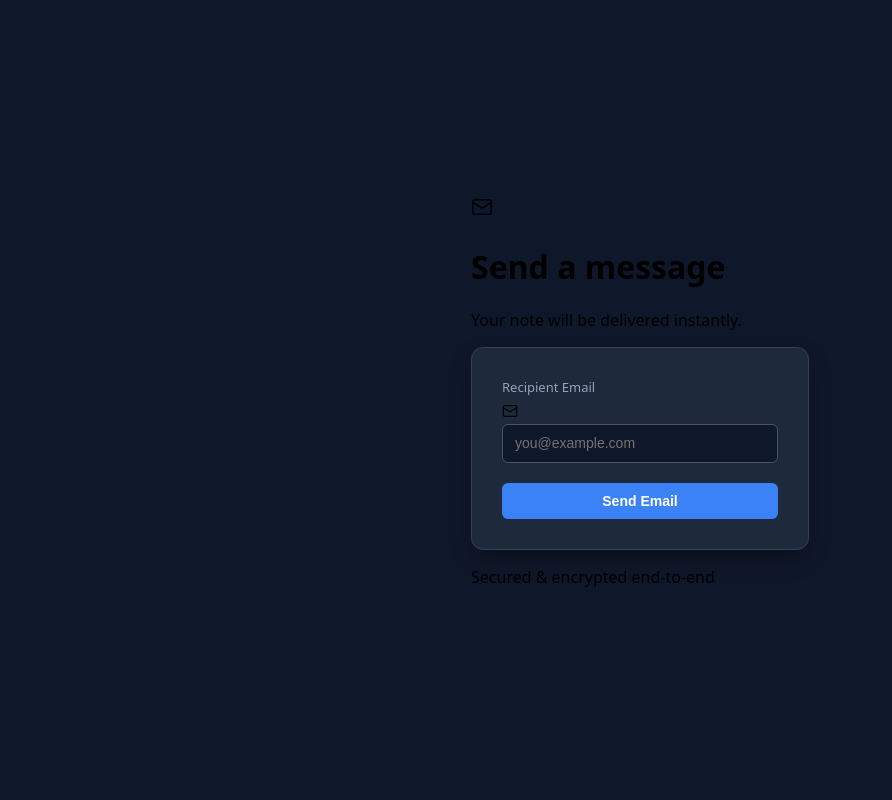
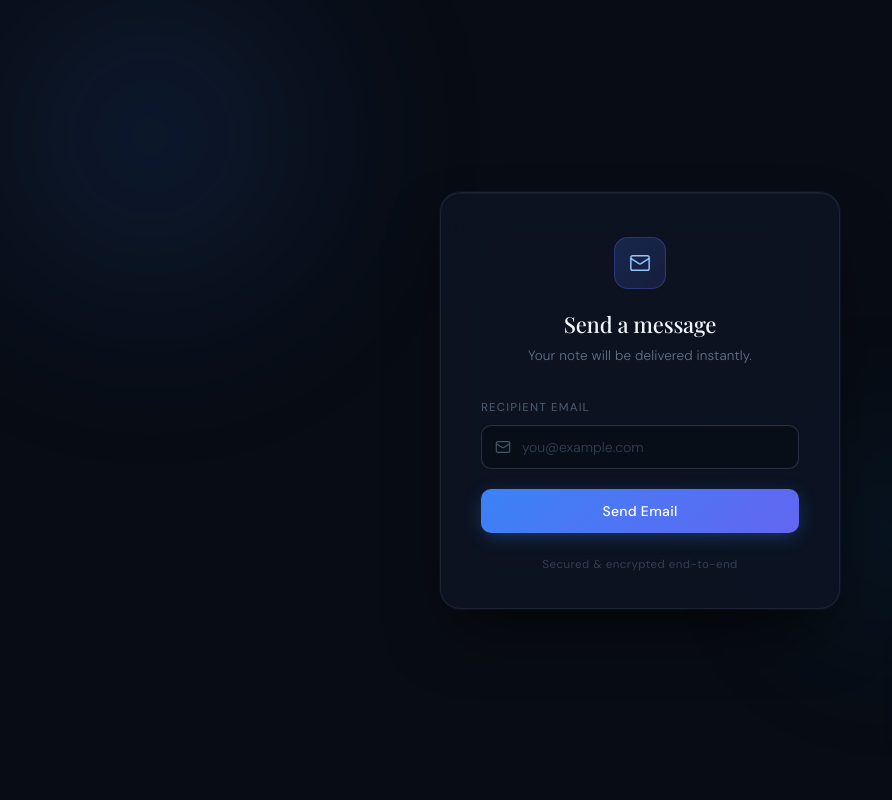
Before and after one commit to HJ-developer745/email, a plain HTML site: page index.html in a window 1280 px wide. Shown: the whole page, without its empty margins (0-892 px from the left). Drawn offline with nearby package versions, Linux system fonts and the light colour scheme.

Commit message:
Update style.css

```diff
--- a/style.css
+++ b/style.css
@@ -1,22 +1,153 @@
-/* Center the form on the screen beautifully */
+*, *::before, *::after {
+  box-sizing: border-box;
+  margin: 0;
+  padding: 0;
+}
+
 body {
-  background-color: #0f172a; /* Deep premium dark background */
+  background-color: #080c14;
   display: flex;
   justify-content: center;
   align-items: center;
   min-height: 100vh;
-  margin: 0;
-  font-family: system-ui, -apple-system, sans-serif;
+  font-family: 'DM Sans', sans-serif;
+  overflow: hidden;
+  position: relative;
 }
 
-/* Smooth fade-in entry animation for the form card */
-form {
-  background-color: #1e293b;
-  padding: 30px;
-  border-radius: 12px;
-  box-shadow: 0 10px 25px -5px rgba(0, 0, 0, 0.4);
-  border: 1px solid #334155;
-  animation: formFadeIn 0.5s ease-out forwards;
+/* ── Ambient orbs ── */
+.bg-orbs {
+  position: fixed;
+  inset: 0;
+  pointer-events: none;
+  z-index: 0;
+}
+
+.orb {
+  position: absolute;
+  border-radius: 50%;
+  filter: blur(90px);
+  opacity: 0.18;
+}
+
+.orb-1 {
+  width: 480px;
+  height: 480px;
+  background: radial-gradient(circle, #3b82f6, transparent 70%);
+  top: -120px;
+  left: -100px;
+  animation: drift1 14s ease-in-out infinite alternate;
+}
+
+.orb-2 {
+  width: 360px;
+  height: 360px;
+  background: radial-gradient(circle, #6366f1, transparent 70%);
+  bottom: -80px;
+  right: -60px;
+  animation: drift2 18s ease-in-out infinite alternate;
+}
+
+.orb-3 {
+  width: 260px;
+  height: 260px;
+  background: radial-gradient(circle, #0ea5e9, transparent 70%);
+  top: 50%;
+  left: 60%;
+  animation: drift3 22s ease-in-out infinite alternate;
+}
+
+@keyframes drift1 {
+  from { transform: translate(0, 0) scale(1); }
+  to   { transform: translate(40px, 60px) scale(1.1); }
+}
+@keyframes drift2 {
+  from { transform: translate(0, 0) scale(1); }
+  to   { transform: translate(-50px, -40px) scale(1.08); }
+}
+@keyframes drift3 {
+  from { transform: translate(0, 0) scale(1); }
+  to   { transform: translate(-30px, 50px) scale(0.95); }
+}
+
+/* ── Card wrapper ── */
+.card-wrapper {
+  position: relative;
+  z-index: 1;
+  width: 400px;
+  background: rgba(15, 22, 38, 0.72);
+  border: 1px solid rgba(148, 163, 184, 0.12);
+  border-radius: 20px;
+  padding: 44px 40px 36px;
+  backdrop-filter: blur(28px);
+  -webkit-backdrop-filter: blur(28px);
+  box-shadow:
+    0 0 0 1px rgba(59, 130, 246, 0.06),
+    0 32px 64px -16px rgba(0, 0, 0, 0.6),
+    inset 0 1px 0 rgba(255, 255, 255, 0.05);
+  animation: cardIn 0.6s cubic-bezier(0.22, 1, 0.36, 1) forwards;
+  opacity: 0;
+  transform: translateY(24px);
+}
+
+@keyframes cardIn {
+  to {
+    opacity: 1;
+    transform: translateY(0);
+  }
+}
+
+/* ── Card header ── */
+.card-header {
+  text-align: center;
+  margin-bottom: 36px;
+}
+
+.icon-ring {
+  width: 52px;
+  height: 52px;
+  margin: 0 auto 20px;
+  border-radius: 14px;
+  background: linear-gradient(135deg, rgba(59,130,246,0.2), rgba(99,102,241,0.15));
+  border: 1px solid rgba(99,102,241,0.3);
+  display: flex;
+  align-items: center;
+  justify-content: center;
+  color: #93c5fd;
+  animation: iconPop 0.5s cubic-bezier(0.34, 1.56, 0.64, 1) 0.3s both;
+}
+
+@keyframes iconPop {
+  from { transform: scale(0.6); opacity: 0; }
+  to   { transform: scale(1);   opacity: 1; }
+}
+
+.card-header h1 {
+  font-family: 'Playfair Display', Georgia, serif;
+  font-size: 22px;
+  font-weight: 500;
+  color: #f1f5f9;
+  letter-spacing: -0.01em;
+  margin-bottom: 8px;
+  animation: fadeUp 0.5s ease 0.4s both;
+}
+
+.card-header p {
+  font-size: 13.5px;
+  color: #64748b;
+  font-weight: 300;
+  letter-spacing: 0.01em;
+  animation: fadeUp 0.5s ease 0.5s both;
+}
+
+@keyframes fadeUp {
+  from { opacity: 0; transform: translateY(8px); }
+  to   { opacity: 1; transform: translateY(0); }
+}
+
+/* ── Form ── */
+#form {
+  animation: fadeUp 0.5s ease 0.55s both;
 }
 
 .field {
@@ -25,65 +156,105 @@ form {
 
 .field label {
   display: block;
-  font-size: 13px;
-  color: #94a3b8; /* Muted silver/slate */
-  margin-bottom: 6px;
+  font-size: 11.5px;
   font-weight: 500;
-  text-transform: capitalize;
+  color: #475569;
+  text-transform: uppercase;
+  letter-spacing: 0.1em;
+  margin-bottom: 10px;
 }
 
-.field input {
-  display: block;
-  min-width: 250px;
-  line-height: 1.5;
-  font-size: 14px;
-  padding: 8px 12px;
-  background-color: #0f172a;
-  border: 1px solid #475569;
-  border-radius: 6px;
-  color: #fff;
-  outline: none;
-  transition: all 0.3s ease; /* Animation transition for focus */
+.input-wrap {
+  position: relative;
 }
 
-/* Glow animation when you click inside the input box */
-.field input:focus {
-  border-color: #3b82f6;
-  box-shadow: 0 0 0 3px rgba(59, 130, 246, 0.25);
+.input-icon {
+  position: absolute;
+  left: 14px;
+  top: 50%;
+  transform: translateY(-50%);
+  color: #475569;
+  pointer-events: none;
+  transition: color 0.25s ease;
 }
 
+.field input[type="text"] {
+  display: block;
+  width: 100%;
+  padding: 12px 14px 12px 40px;
+  font-family: 'DM Sans', sans-serif;
+  font-size: 14px;
+  font-weight: 300;
+  background: rgba(8, 12, 20, 0.6);
+  border: 1px solid rgba(71, 85, 105, 0.5);
+  border-radius: 10px;
+  color: #e2e8f0;
+  outline: none;
+  transition: border-color 0.25s ease, box-shadow 0.25s ease;
+  caret-color: #3b82f6;
+}
+
+.field input[type="text"]::placeholder {
+  color: #334155;
+}
+
+.field input[type="text"]:focus {
+  border-color: rgba(59, 130, 246, 0.7);
+  box-shadow: 0 0 0 3px rgba(59, 130, 246, 0.12);
+}
+
+.field input[type="text"]:focus ~ .input-icon,
+.input-wrap:focus-within .input-icon {
+  color: #3b82f6;
+}
+
+/* ── Submit button ── */
 input[type="submit"] {
   display: block;
-  padding: 10px 30px;
+  width: 100%;
+  padding: 13px 24px;
+  font-family: 'DM Sans', sans-serif;
   font-size: 14px;
-  font-weight: 600;
-  background-color: #3b82f6; /* Upgraded vibrant blue */
+  font-weight: 500;
+  letter-spacing: 0.02em;
+  background: linear-gradient(135deg, #3b82f6 0%, #6366f1 100%);
   color: #fff;
   border: none;
-  border-radius: 6px;
+  border-radius: 10px;
   cursor: pointer;
-  width: 100%;
-  transition: all 0.2s ease; /* Animation transition for hovers/clicks */
+  transition: opacity 0.2s ease, transform 0.15s ease, box-shadow 0.2s ease;
+  box-shadow: 0 4px 20px -4px rgba(59, 130, 246, 0.45);
+  margin-top: 8px;
 }
 
-/* Hover and click animations for the submit button */
 input[type="submit"]:hover {
-  background-color: #2563eb;
-  box-shadow: 0 4px 12px rgba(37, 99, 235, 0.3);
+  opacity: 0.88;
+  box-shadow: 0 6px 28px -4px rgba(59, 130, 246, 0.55);
 }
 
 input[type="submit"]:active {
-  transform: scale(0.98); /* Subtle button press down animation */
+  transform: scale(0.982);
 }
 
-/* Keyframe definition for the form's entrance animation */
-@keyframes formFadeIn {
-  from {
-    opacity: 0;
-    transform: translateY(20px);
-  }
-  to {
-    opacity: 1;
-    transform: translateY(0);
+input[type="submit"]:disabled {
+  opacity: 0.5;
+  cursor: not-allowed;
+}
+
+/* ── Footer note ── */
+.footer-note {
+  text-align: center;
+  font-size: 11.5px;
+  color: #334155;
+  margin-top: 24px;
+  letter-spacing: 0.04em;
+  animation: fadeUp 0.5s ease 0.7s both;
+}
+
+/* ── Responsive ── */
+@media (max-width: 460px) {
+  .card-wrapper {
+    width: calc(100vw - 40px);
+    padding: 36px 28px 28px;
   }
 }
```
